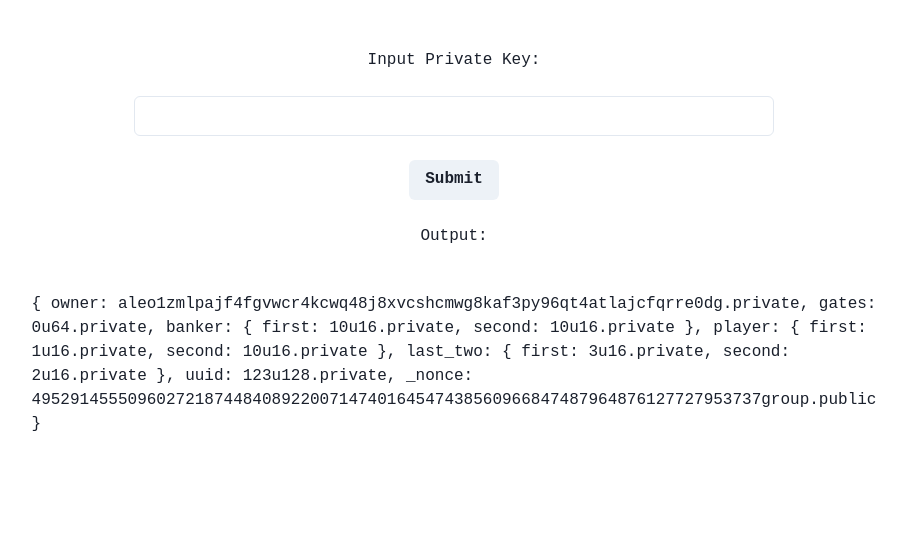
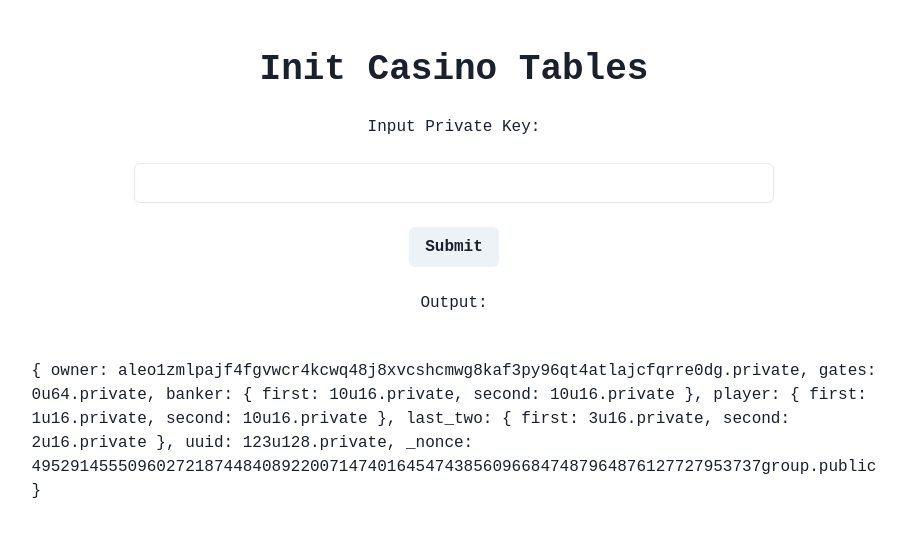
Before and after one commit to jasonkwm/leo-zakkarat, a Next.js app in the folder frontend/: page /init in a window 1280 px wide. Shown: the top 536 px of the page, without its empty margins (186-1093 px from the left). Built offline with nearby package versions, Linux system fonts and the light colour scheme; a web font is replaced by a local one.

Commit message:
fix: add header for init page

```diff
--- a/frontend/src/pages/init.tsx
+++ b/frontend/src/pages/init.tsx
@@ -1,6 +1,6 @@
 import React from "react";
 import { initCasino } from "./tools/initCasino";
-import { Box, Button, Input, Text } from "@chakra-ui/react";
+import { Box, Button, Input, Text, Heading } from "@chakra-ui/react";
 import { useToast } from "@chakra-ui/react";
 import { useMainDataContext } from "@/hooks/MainDataProvider";
 
@@ -54,6 +54,7 @@ export default function Init() {
             margin={"48px auto"}
             gap={"24px"}
         >
+            <Heading>Init Casino Tables</Heading>
             <Text>Input Private Key:</Text>
             <Input
                 onChange={(e) => {
```
